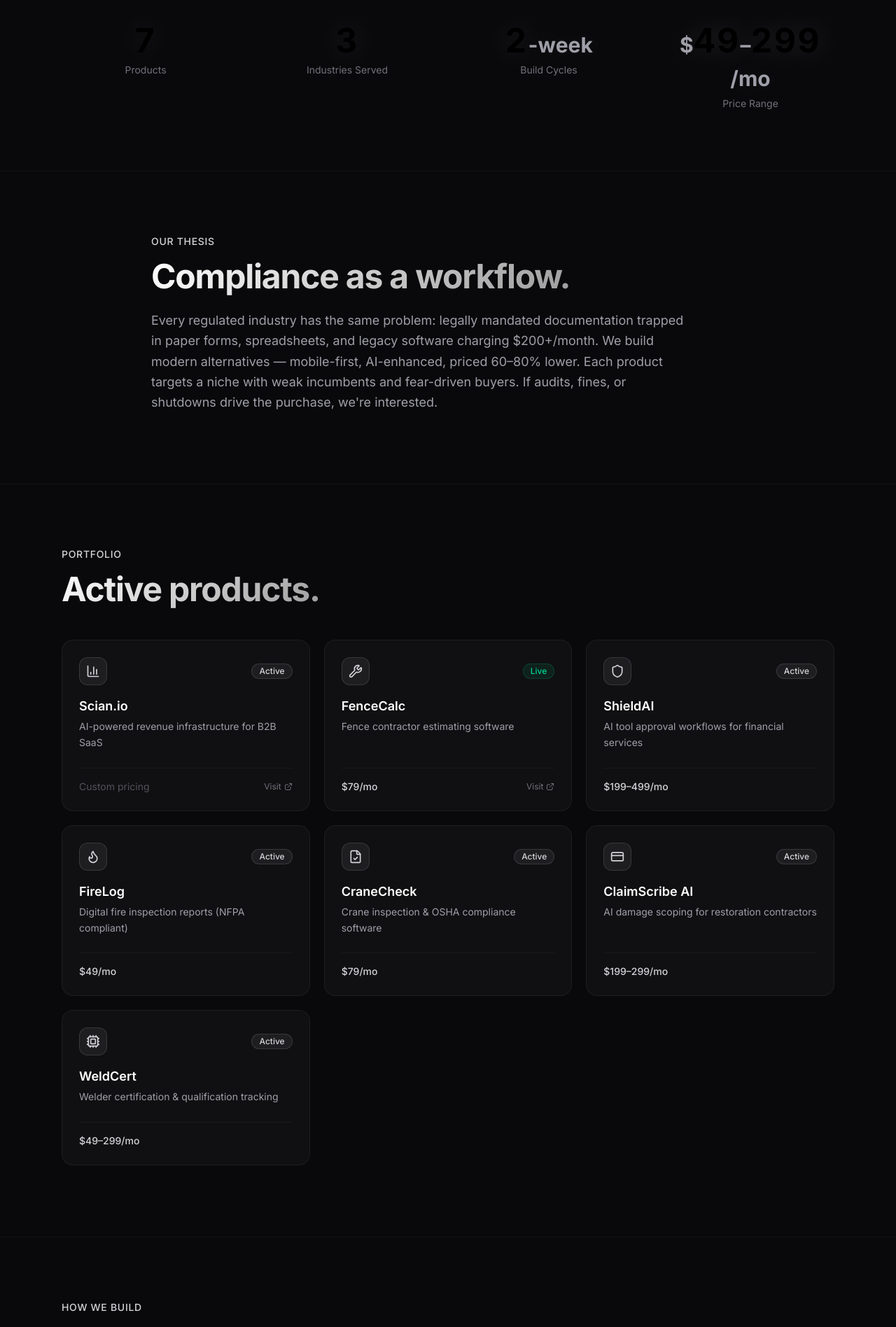
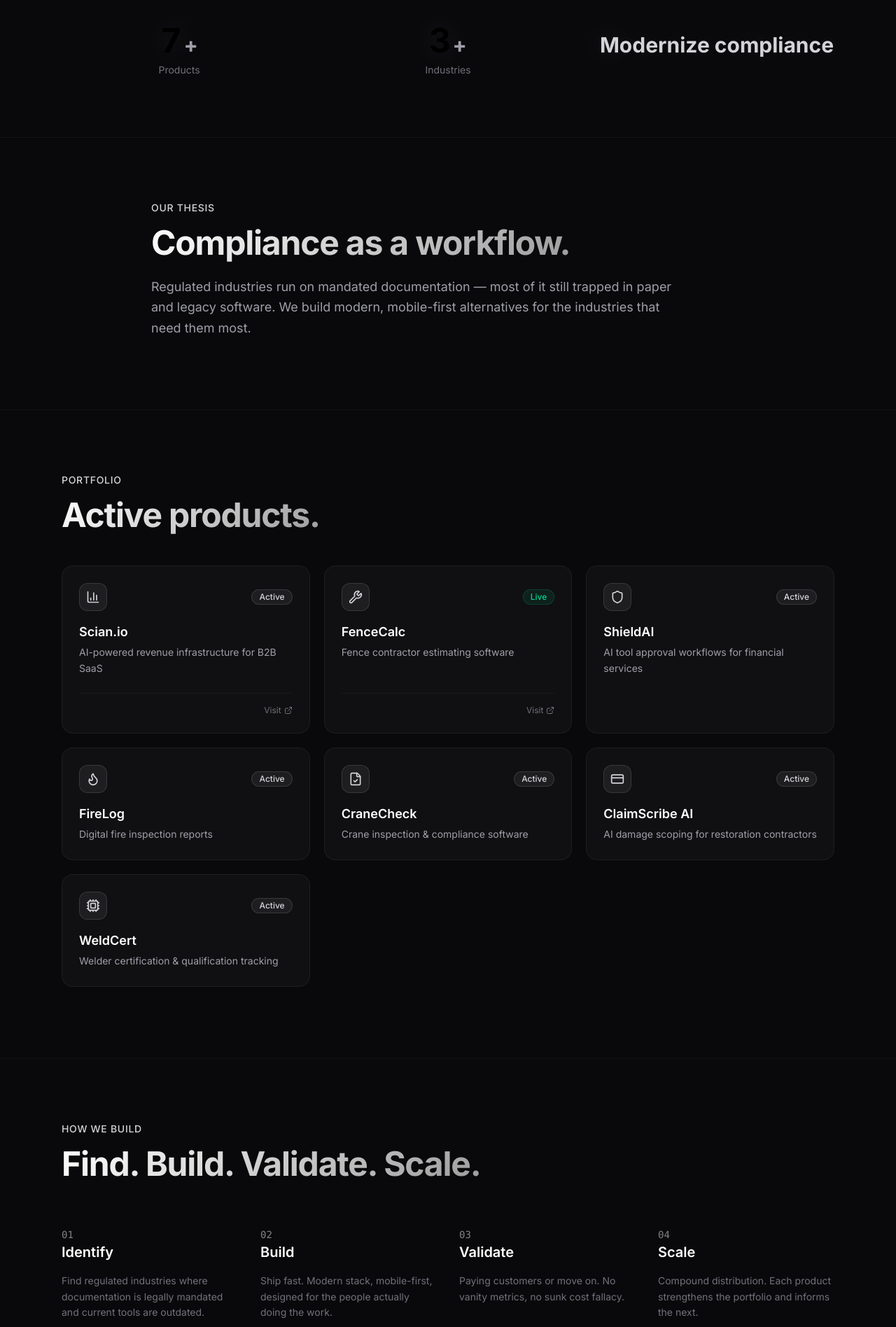
Before and after one commit to nolanterry/nolan-ventures, a Next.js app: page / in a window 1280 px wide. Shown: the part 840-2736 px from the top of the page at 70% size. Built offline with nearby package versions, Linux system fonts and the light colour scheme.

Commit message:
strip pricing, reduce strategy exposure, tighten copy

```diff
--- a/app/page.tsx
+++ b/app/page.tsx
@@ -23,7 +23,6 @@
     name: "Scian.io",
     tagline: "AI-powered revenue infrastructure for B2B SaaS",
     status: "Active",
-    price: null,
     link: "https://scian-site.vercel.app",
     icon: BarChart3,
   },
@@ -31,7 +30,6 @@
     name: "FenceCalc",
     tagline: "Fence contractor estimating software",
     status: "Live",
-    price: "$79/mo",
     link: "https://fencecalc.co",
     icon: Wrench,
   },
@@ -39,23 +37,20 @@
     name: "ShieldAI",
     tagline: "AI tool approval workflows for financial services",
     status: "Active",
-    price: "$199\u2013499/mo",
     link: null,
     icon: Shield,
   },
   {
     name: "FireLog",
-    tagline: "Digital fire inspection reports (NFPA compliant)",
+    tagline: "Digital fire inspection reports",
     status: "Active",
-    price: "$49/mo",
     link: null,
     icon: Flame,
   },
   {
     name: "CraneCheck",
-    tagline: "Crane inspection & OSHA compliance software",
+    tagline: "Crane inspection & compliance software",
     status: "Active",
-    price: "$79/mo",
     link: null,
     icon: FileCheck,
   },
@@ -63,7 +58,6 @@
     name: "ClaimScribe AI",
     tagline: "AI damage scoping for restoration contractors",
     status: "Active",
-    price: "$199\u2013299/mo",
     link: null,
     icon: CreditCard,
   },
@@ -71,7 +65,6 @@
     name: "WeldCert",
     tagline: "Welder certification & qualification tracking",
     status: "Active",
-    price: "$49\u2013299/mo",
     link: null,
     icon: Cpu,
   },
@@ -80,38 +73,38 @@
 const STEPS = [
   {
     num: "01",
-    title: "Find",
-    desc: "Identify regulated niches with mandated documentation, paper-based workflows, and overpriced incumbents.",
+    title: "Identify",
+    desc: "Find regulated industries where documentation is legally mandated and current tools are outdated.",
   },
   {
     num: "02",
     title: "Build",
-    desc: "Ship an MVP in 2 weeks. Shared platform infrastructure: Clerk, Neon, Stripe, Next.js. Fork the codebase, customize for the vertical.",
+    desc: "Ship fast. Modern stack, mobile-first, designed for the people actually doing the work.",
   },
   {
     num: "03",
     title: "Validate",
-    desc: "30-day kill criteria. Paying customers or move on. No sunk cost fallacy. Zero tolerance for building without signal.",
+    desc: "Paying customers or move on. No vanity metrics, no sunk cost fallacy.",
   },
   {
     num: "04",
     title: "Scale",
-    desc: "SEO, cold outbound, community. No paid ads until product-market fit confirmed. Compound organic distribution.",
+    desc: "Compound distribution. Each product strengthens the portfolio and informs the next.",
   },
 ];
 
 const REASONS = [
   {
-    title: "Fear-Driven Buyers",
-    desc: "Failed audits mean fines, lost certifications, and shutdowns. Compliance software isn\u2019t a nice-to-have \u2014 it\u2019s insurance against business-ending risk.",
+    title: "Mandated Demand",
+    desc: "Regulations don\u2019t go away. Every compliance requirement creates a permanent software buyer.",
   },
   {
-    title: "Weak Incumbents",
-    desc: "Most regulated verticals are served by legacy tools built in 2005, charging enterprise prices for terrible UX. Modern alternatives win on experience and price.",
+    title: "Underserved Markets",
+    desc: "Legacy tools with outdated UX and enterprise pricing. These industries deserve better.",
   },
   {
-    title: "Mandated Demand",
-    desc: "OSHA, NFPA, EPA, AWS, ASME \u2014 regulations don\u2019t go away. The TAM doesn\u2019t shrink. Every new regulation creates more software buyers.",
+    title: "High Retention",
+    desc: "Compliance workflows become infrastructure. Once adopted, switching costs are high and churn is low.",
   },
 ];
 
@@ -205,30 +198,28 @@
       <section className="py-20 border-b border-white/[0.04]">
         <div className="max-w-6xl mx-auto px-6">
           <BlurFade delay={0.1}>
-            <div className="grid grid-cols-2 md:grid-cols-4 gap-8 md:gap-12">
+            <div className="grid grid-cols-3 gap-8 md:gap-12">
               {[
-                { value: 7, suffix: "", label: "Products" },
-                { value: 3, suffix: "", label: "Industries Served" },
-                { value: 2, suffix: "-week", label: "Build Cycles" },
+                { value: 7, suffix: "+", label: "Products" },
+                { value: 3, suffix: "+", label: "Industries" },
+                { value: 1, suffix: "", label: "Mission" },
               ].map((stat) => (
                 <div key={stat.label} className="text-center">
                   <div className="text-4xl md:text-5xl font-bold stat-glow">
-                    <NumberTicker value={stat.value} delay={0.3} />
-                    <span className="text-zinc-400 text-2xl md:text-3xl">{stat.suffix}</span>
+                    {stat.label === "Mission" ? (
+                      <span className="text-2xl md:text-3xl text-zinc-300">Modernize compliance</span>
+                    ) : (
+                      <>
+                        <NumberTicker value={stat.value} delay={0.3} />
+                        <span className="text-zinc-400 text-2xl md:text-3xl">{stat.suffix}</span>
+                      </>
+                    )}
                   </div>
-                  <p className="text-sm text-zinc-500 mt-2">{stat.label}</p>
+                  {stat.label !== "Mission" && (
+                    <p className="text-sm text-zinc-500 mt-2">{stat.label}</p>
+                  )}
                 </div>
               ))}
-              <div className="text-center">
-                <div className="text-4xl md:text-5xl font-bold stat-glow">
-                  <span className="text-zinc-400 text-2xl md:text-3xl">$</span>
-                  <NumberTicker value={49} delay={0.3} />
-                  <span className="text-zinc-400 text-2xl md:text-3xl">&ndash;</span>
-                  <NumberTicker value={299} delay={0.3} />
-                  <span className="text-zinc-400 text-2xl md:text-3xl">/mo</span>
-                </div>
-                <p className="text-sm text-zinc-500 mt-2">Price Range</p>
-              </div>
             </div>
           </BlurFade>
         </div>
@@ -249,7 +240,7 @@
           </BlurFade>
           <BlurFade delay={0.3}>
             <p className="text-lg text-zinc-400 leading-relaxed max-w-3xl">
-              Every regulated industry has the same problem: legally mandated documentation trapped in paper forms, spreadsheets, and legacy software charging $200+/month. We build modern alternatives &mdash; mobile-first, AI-enhanced, priced 60&ndash;80% lower. Each product targets a niche with weak incumbents and fear-driven buyers. If audits, fines, or shutdowns drive the purchase, we&apos;re interested.
+              Regulated industries run on mandated documentation &mdash; most of it still trapped in paper and legacy software. We build modern, mobile-first alternatives for the industries that need them most.
             </p>
           </BlurFade>
         </div>
@@ -285,15 +276,8 @@
                         {product.tagline}
                       </p>
                     </div>
-                    <div className="flex items-center justify-between mt-6 pt-4 border-t border-white/[0.04]">
-                      {product.price ? (
-                        <span className="text-sm font-medium text-zinc-300">
-                          {product.price}
-                        </span>
-                      ) : (
-                        <span className="text-sm text-zinc-600">Custom pricing</span>
-                      )}
-                      {product.link && (
+                    {product.link && (
+                      <div className="flex items-center justify-end mt-6 pt-4 border-t border-white/[0.04]">
                         <Link
                           href={product.link}
                           target="_blank"
@@ -301,8 +285,8 @@
                         >
                           Visit <ExternalLink className="w-3 h-3" />
                         </Link>
-                      )}
-                    </div>
+                      </div>
+                    )}
                   </div>
                 </BlurFade>
               );
```
